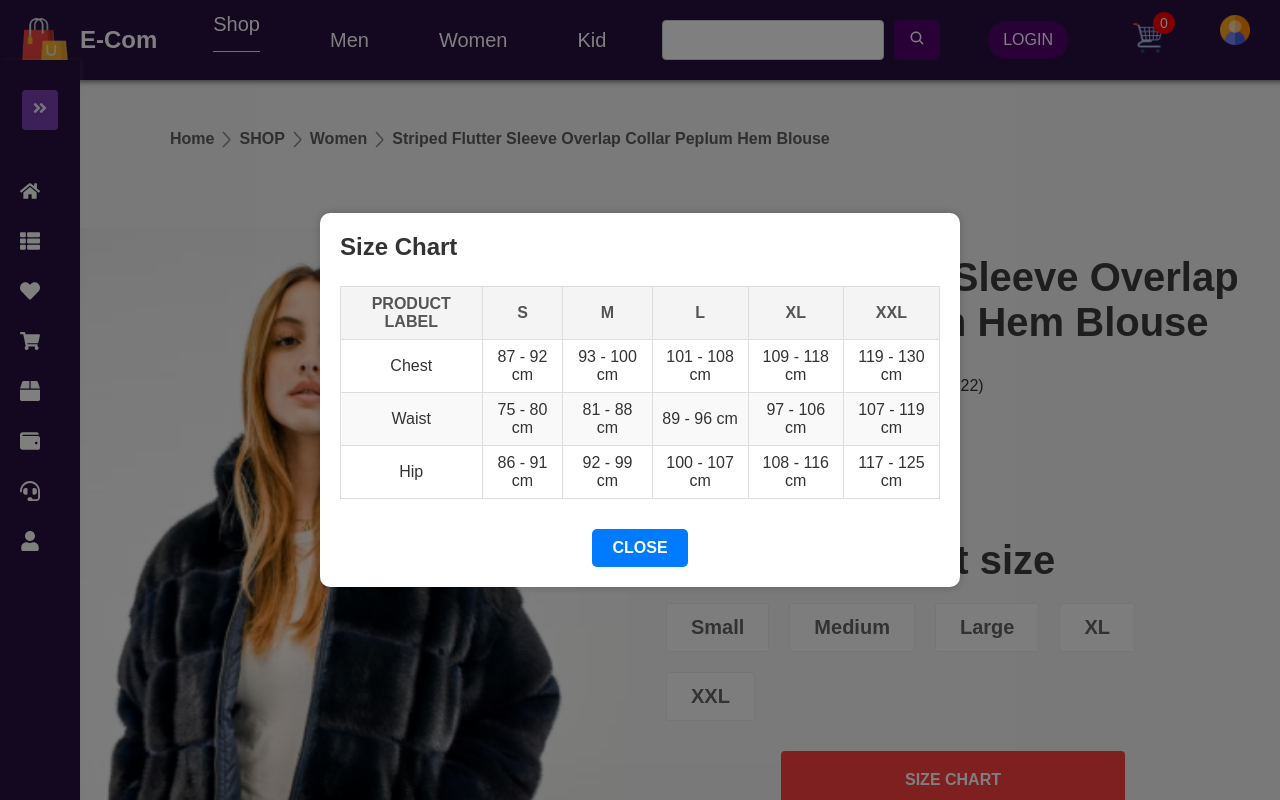
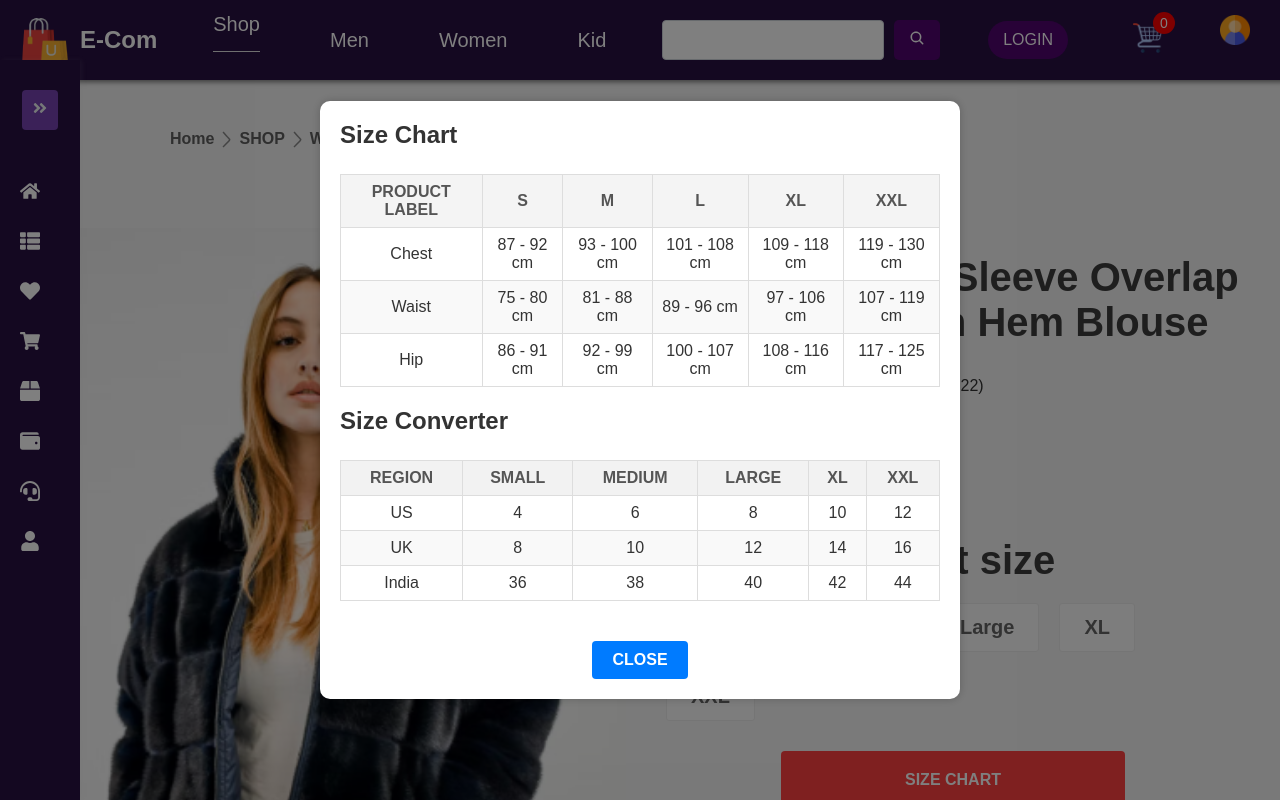
Before and after one commit to transmogrify76/E-com, a React (Create React App) app in the folder e-commerce/: page /product/1 in a window 1280 px wide. Both pictures are taken after a click on the button "SIZE CHART". Shown: the top 800 px of the page. Built offline with nearby package versions, Linux system fonts and the light colour scheme.

Commit message:
Size converter add

```diff
--- a/e-commerce/src/Components/User/ProductDisplay/ProductDisplay.css
+++ b/e-commerce/src/Components/User/ProductDisplay/ProductDisplay.css
@@ -304,3 +304,46 @@
         width: 90%;
     }
 }
+
+.size-converter-table {
+    width: 100%;
+    border-collapse: collapse;
+    margin-top: 20px;
+}
+
+.size-converter-table th,
+.size-converter-table td {
+    border: 1px solid #ddd;
+    padding: 8px;
+    text-align: center;
+}
+
+.size-converter-table th {
+    background-color: #f2f2f2;
+}
+
+.size-converter-table tr:nth-child(even) {
+    background-color: #f9f9f9;
+}
+
+.size-converter-table tr:hover {
+    background-color: #ddd;
+}
+
+.close-modal-button {
+    background-color: #007bff;
+    color: white;
+    border: none;
+    padding: 10px 20px;
+    text-align: center;
+    text-decoration: none;
+    display: inline-block;
+    font-size: 16px;
+    margin-top: 20px;
+    cursor: pointer;
+    border-radius: 4px;
+}
+
+.close-modal-button:hover {
+    background-color: #0056b3;
+}
--- a/e-commerce/src/Components/User/ProductDisplay/ProductDisplay.jsx
+++ b/e-commerce/src/Components/User/ProductDisplay/ProductDisplay.jsx
@@ -122,7 +122,7 @@ const ProductDisplay = ({ product }) => {
                 {/* Size Chart Option */}
                 <div className="size-chart-option">
                     <button className="size-chart-button" onClick={toggleSizeChart}>
-                     Size Chart
+                        Size Chart
                     </button>
                 </div>
 
@@ -187,6 +187,7 @@ const ProductDisplay = ({ product }) => {
             </div>
 
             {/* Size Chart Modal */}
+            {/* Size Chart and Size Converter Modal */}
             {showSizeChart && (
                 <div className="size-chart-modal">
                     <div className="size-chart-content">
@@ -195,45 +196,78 @@ const ProductDisplay = ({ product }) => {
                             <thead>
                                 <tr>
                                     <th>Product Label</th>
-
                                     <th>S</th>
                                     <th>M</th>
                                     <th>L</th>
                                     <th>XL</th>
                                     <th>XXL</th>
-
                                 </tr>
                             </thead>
                             <tbody>
                                 <tr>
                                     <td>Chest</td>
-
                                     <td>87 - 92 cm</td>
                                     <td>93 - 100 cm</td>
                                     <td>101 - 108 cm</td>
                                     <td>109 - 118 cm</td>
                                     <td>119 - 130 cm</td>
-
                                 </tr>
                                 <tr>
                                     <td>Waist</td>
-
                                     <td>75 - 80 cm</td>
                                     <td>81 - 88 cm</td>
                                     <td>89 - 96 cm</td>
                                     <td>97 - 106 cm</td>
                                     <td>107 - 119 cm</td>
-
                                 </tr>
                                 <tr>
                                     <td>Hip</td>
-
                                     <td>86 - 91 cm</td>
                                     <td>92 - 99 cm</td>
                                     <td>100 - 107 cm</td>
                                     <td>108 - 116 cm</td>
                                     <td>117 - 125 cm</td>
+                                </tr>
+                            </tbody>
+                        </table>
 
+                        {/* Size Converter */}
+                        <h2>Size Converter</h2>
+                        <table className="size-converter-table">
+                            <thead>
+                                <tr>
+                                    <th>Region</th>
+                                    <th>Small</th>
+                                    <th>Medium</th>
+                                    <th>Large</th>
+                                    <th>XL</th>
+                                    <th>XXL</th>
+                                </tr>
+                            </thead>
+                            <tbody>
+                                <tr>
+                                    <td>US</td>
+                                    <td>4</td>
+                                    <td>6</td>
+                                    <td>8</td>
+                                    <td>10</td>
+                                    <td>12</td>
+                                </tr>
+                                <tr>
+                                    <td>UK</td>
+                                    <td>8</td>
+                                    <td>10</td>
+                                    <td>12</td>
+                                    <td>14</td>
+                                    <td>16</td>
+                                </tr>
+                                <tr>
+                                    <td>India</td>
+                                    <td>36</td>
+                                    <td>38</td>
+                                    <td>40</td>
+                                    <td>42</td>
+                                    <td>44</td>
                                 </tr>
                             </tbody>
                         </table>
@@ -246,5 +280,4 @@ const ProductDisplay = ({ product }) => {
         </div>
     );
 };
-
 export default ProductDisplay;
```
